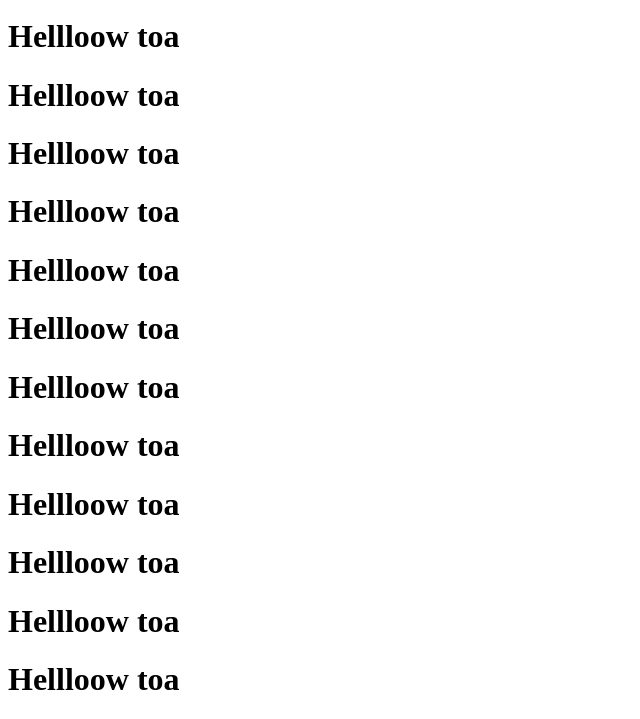
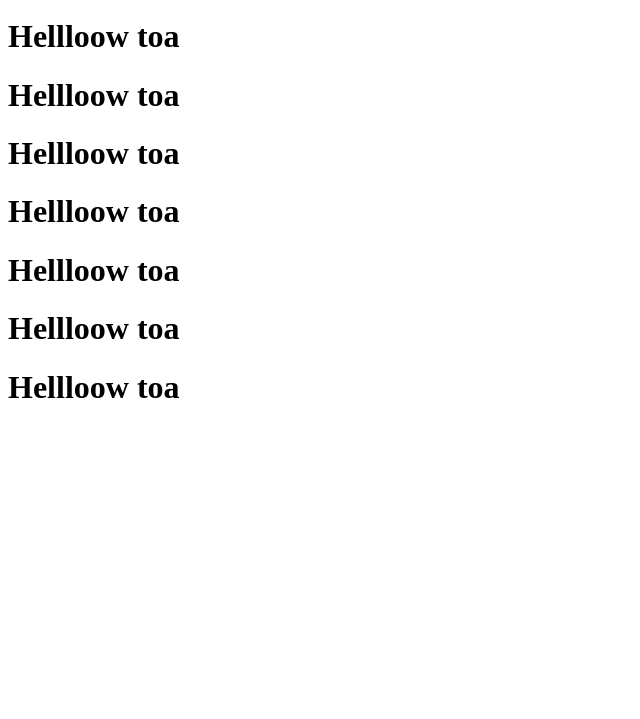
Before and after one commit to KhyPhay/Rename, a plain HTML site: page index.html in a window 1280 px wide. Shown: the part 763-1482 px from the top of the page, without its empty margins (0-640 px from the left). After the commit the page ends 1190 px from the top, so only its background shows below. Drawn offline with Linux system fonts and the light colour scheme.

Commit message:
main commit

```diff
--- a/index.html
+++ b/index.html
@@ -30,11 +30,5 @@
     <h1>Hellloow toa</h1>
     <h1>Hellloow toa</h1>
     <h1>Hellloow toa</h1>
-
-    <h1>Hellloow toa</h1>
-    <h1>Hellloow toa</h1>
-    <h1>Hellloow toa</h1>
-    <h1>Hellloow toa</h1>
-    <h1>Hellloow toa</h1>
   </body>
 </html>
```
